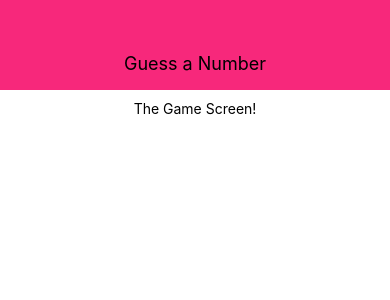
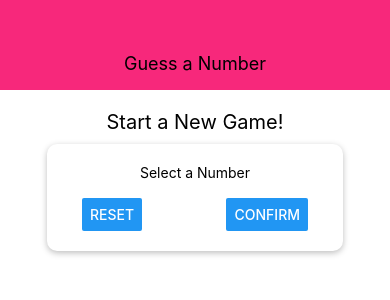
Before and after one commit to jancochiong/react-native-guess-game, a React Native app: screen / in a window 390 px wide. Shown: the top 300 px of the page. Built offline with nearby package versions, Linux system fonts and the light colour scheme.

Commit message:
StartGameScreen

```diff
--- a/screens/StartGameScreen.js
+++ b/screens/StartGameScreen.js
@@ -1,10 +1,18 @@
 import React from 'react'
-import {View, Text, StyleSheet} from 'react-native'
+import {View, Text, StyleSheet, TextInput, Button} from 'react-native'
 
 const StartGameScreen = props => {
     return(
         <View style={styles.screen}>
-            <Text>The Game Screen!</Text>
+            <Text style={styles.title}>Start a New Game!</Text>
+            <View style={styles.inputContainer}>
+                <Text>Select a Number</Text>
+                <TextInput />
+                <View style={styles.buttonContainer}>
+                    <Button title="Reset" onPress={()=> {}}/>
+                    <Button title="Confirm" onPress={()=> {}}/>
+                </View>
+            </View>
         </View>
     )
 }
@@ -14,6 +22,32 @@
         flex: 1,
         padding: 10,
         alignItems: 'center',
+    },
+    title: {
+        fontSize: 20,
+        marginVertical: 10
+    },
+    inputContainer: {
+        width: 300,
+        maxWidth: '80%',
+        alignItems: 'center',
+        shadowColor: 'black',
+        shadowOffset: {
+            width: 0,
+            height: 2
+        },
+        shadowRadius: 6,
+        shadowOpacity: 0.26,
+        elevation: 8,
+        backgroundColor: 'white',
+        padding: 20,
+        borderRadius: 10
+    },
+    buttonContainer: {
+        flexDirection: 'row',
+        width: '100%',
+        justifyContent: 'space-between',
+        paddingHorizontal: 15
     }
 });
 
```
